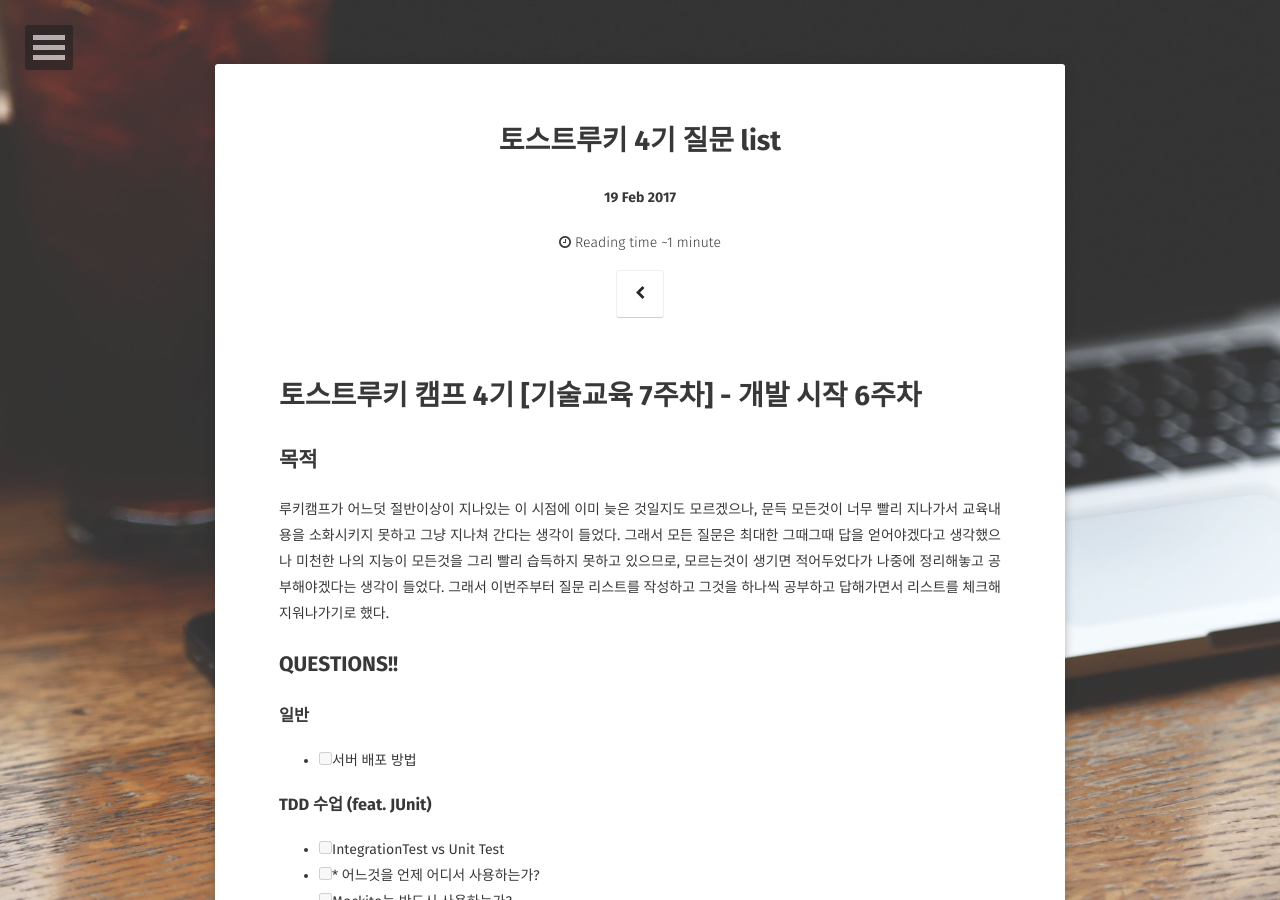
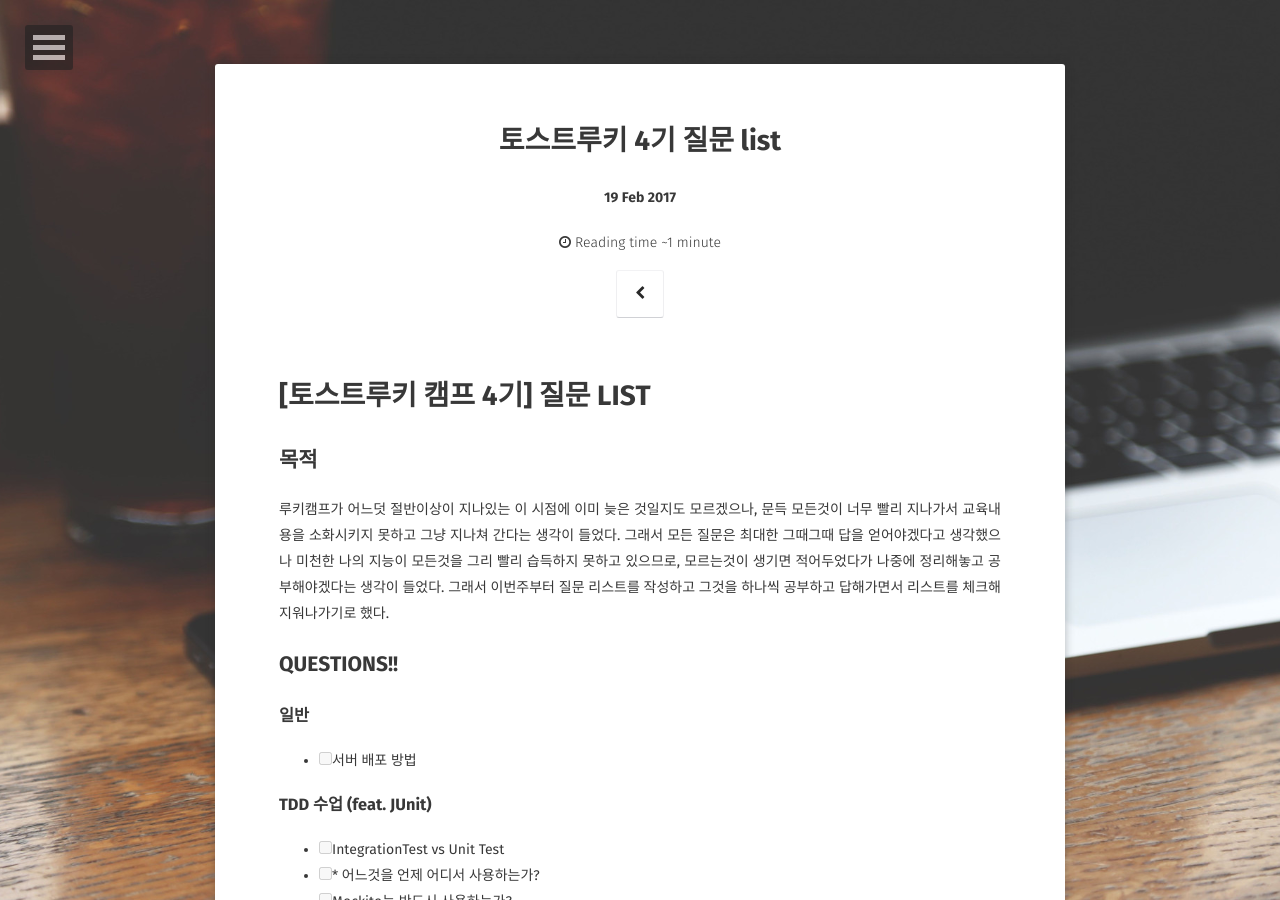
Before and after one commit to klicious/klicious.github.io, a Jekyll site: the page built from _posts/2017-02-19-7주차 기술일지.markdown, in a window 1280 px wide and 900 px high. Built offline with Jekyll 4.4.1, drawn with Linux system fonts in a browser that asks for light colours; some web fonts are replaced; comment, search, counter and statistics services are not loaded.

Commit message:
타이틀수정

```diff
--- a/_posts/2017-02-19-7주차 기술일지.markdown
+++ b/_posts/2017-02-19-7주차 기술일지.markdown
@@ -5,7 +5,7 @@
 categories: jekyll update
 ---
 
-# 토스트루키 캠프 4기 [기술교육 7주차] - 개발 시작 6주차
+# [토스트루키 캠프 4기] 질문 LIST
 
 ## 목적
 
```
